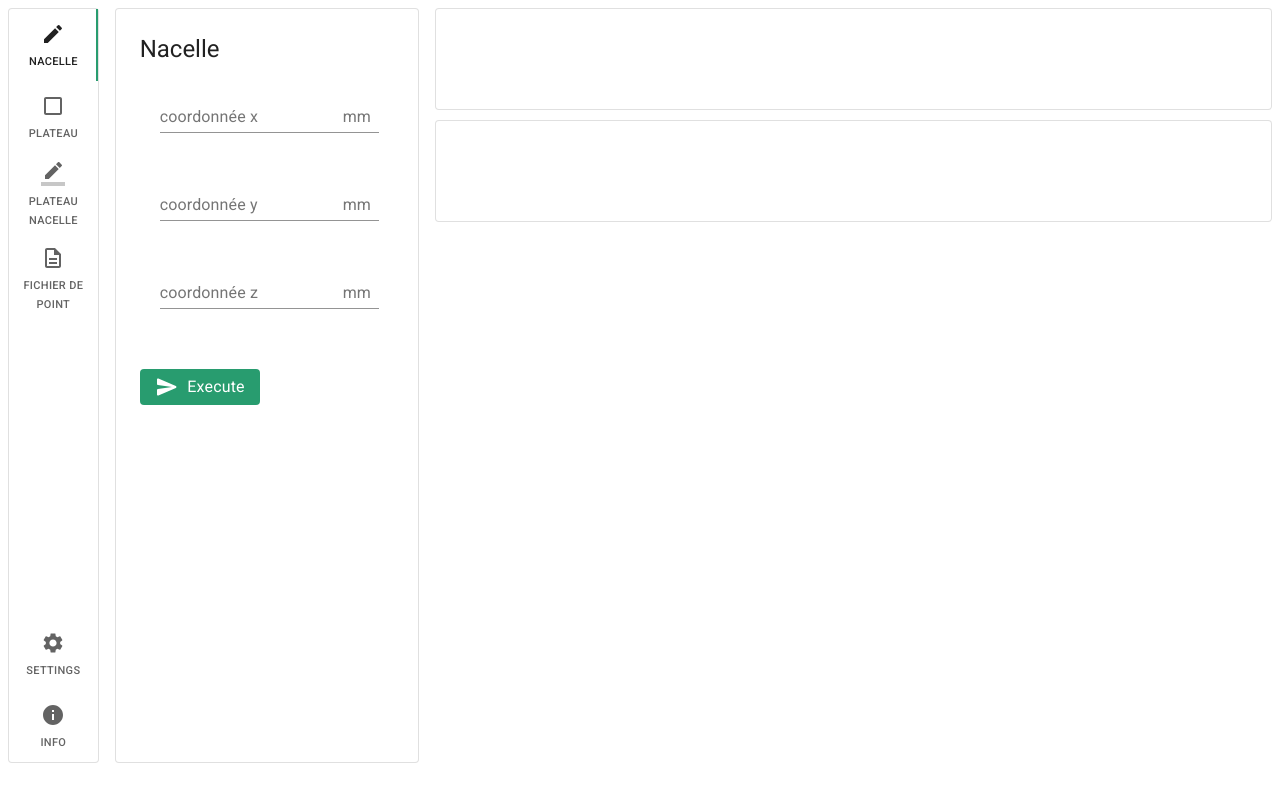
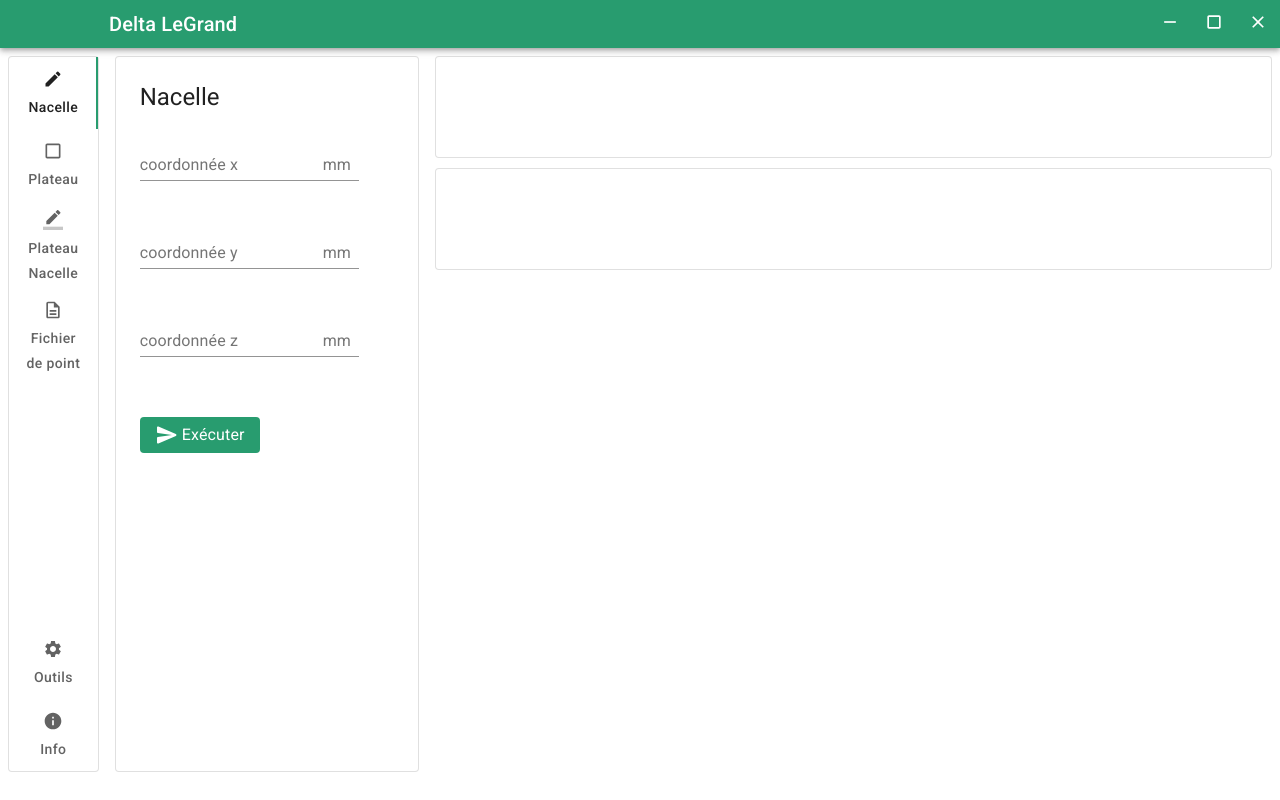
Before and after one commit to Badr-MOUFAD/Delta-LeGrand-Interface, a React app: page / in a window 1280 px wide. Built offline with nearby package versions, Linux system fonts and the light colour scheme.

Commit message:
tabs and command panel

```diff
--- a/main.js
+++ b/main.js
@@ -19,7 +19,8 @@
       worldSafeExecuteJavaScript: true,
       contextIsolation: true,
       //preload: path.join(__dirname, 'preload.js'),
-    }
+    },
+    frame: false
   })
 
   win.autoHideMenuBar = true;
--- a/src/App.js
+++ b/src/App.js
@@ -3,8 +3,13 @@
 
 import { makeStyles } from '@material-ui/core/styles';
 import { Button, Typography, Divider, Grid } from '@material-ui/core';
-import { Gird, Paper } from '@material-ui/core';
+import { Gird, Paper, AppBar, Toolbar, IconButton, ButtonGroup } from '@material-ui/core';
 import { TabPanel, TabContext } from "@material-ui/lab";
+
+import MenuIcon from '@material-ui/icons/Menu';
+import CropSquareIcon from '@material-ui/icons/CropSquare';
+import CloseIcon from '@material-ui/icons/Close';
+import RemoveIcon from '@material-ui/icons/Remove';
 
 import { deltaSelectors, changePosition } from '../src/redux/DeltaCommandSlice';
 import  AppTabs from './component/AppTabs';
@@ -13,7 +18,7 @@
 
 const useStyles = makeStyles((theme) => ({
     container: {
-      height: "100%"
+      height: "95%"
     },
     subContainer: {
       height: "98%"
@@ -21,6 +26,12 @@
     graphContainer: {
         marginBottom: "10px",
         minHeight: "100px"
+    },
+    appBar: {
+        backgroundColor: '#289C6F',
+    },
+    iconAppBar: {
+        color: "white"
     }
 }));
 
@@ -30,6 +41,20 @@
 
     return (
         <Grid className={classes.container} container spacing={2}>
+            <AppBar position="static" classes={{ root: classes.appBar}}>
+                <Grid container justify="space-between">
+                    <Toolbar variant="dense">
+                      <Typography variant="h6" style={{ marginLeft: '85px'}}>
+                        Delta LeGrand
+                      </Typography>
+                    </Toolbar>
+                    <Grid>
+                        <IconButton><RemoveIcon fontSize="small" classes={{ root: classes.iconAppBar}}/></IconButton>
+                        <IconButton>< CropSquareIcon fontSize="small" classes={{ root: classes.iconAppBar}}/></IconButton>
+                        <IconButton><CloseIcon fontSize="small" classes={{ root: classes.iconAppBar}}/></IconButton>
+                    </Grid>
+                </Grid>
+            </AppBar>
             <Grid className={classes.subContainer} item xs={1} >
                 <Paper className={classes.subContainer} variant="outlined">
                     <AppTabs />
--- a/src/component/AppTabs.js
+++ b/src/component/AppTabs.js
@@ -22,10 +22,12 @@
     },
     mainTab: {
         minWidth: "50px",
-        fontSize: "11px"
     },
     tab: {
-        backgroundColor: "#289C6F"
+        backgroundColor: "#289C6F",
+    },
+    tabLabel: {
+        textTransform: 'none',
     }
 }));
 
@@ -33,29 +35,29 @@
     command: {
         "Nacelle": {
             index: "0",
-            icon: <CreateIcon />
+            icon: <CreateIcon fontSize="small"/>
         },
         "Plateau": {
             index: "1",
-            icon: <CropDinIcon />
+            icon: <CropDinIcon fontSize="small"/>
         },
         "Plateau\nNacelle": {
             index: "2",
-            icon: <BorderColorIcon />
+            icon: <BorderColorIcon fontSize="small"/>
         },
         "Fichier\nde point":{
             index: "3",
-            icon: <DescriptionOutlinedIcon />
+            icon: <DescriptionOutlinedIcon fontSize="small"/>
         }
     },
     other: {
-        "Settings": {
+        "Outils": {
             index: "4",
-            icon: <SettingsIcon />
+            icon: <SettingsIcon fontSize="small"/>
         },
         "Info": {
             index: "5",
-            icon: <InfoIcon />
+            icon: <InfoIcon fontSize="small"/>
         }
     }
 }
@@ -83,6 +85,7 @@
                         label={tab}
                         value={tabs.command[tab].index}
                         icon={tabs.command[tab].icon}
+                        classes={{ labelIcon: classes.tabLabel }}
                         />
                 )}
             </Tabs>
@@ -99,6 +102,7 @@
                         label={tab}
                         value={tabs.other[tab].index}
                         icon={tabs.other[tab].icon}
+                        classes={{ labelIcon: classes.tabLabel }}
                         />
                 )}
             </Tabs>
--- a/src/component/NacellePlateauTab.js
+++ b/src/component/NacellePlateauTab.js
@@ -9,7 +9,7 @@
 
 const useStyles = makeStyles((theme) => ({
     container: {
-        paddingLeft: "20px",
+        paddingLeft: "0px",
     },
     textField: {
         marginTop: "0px",
@@ -117,7 +117,7 @@
                 <CustomButton>
                     <Grid container justify="space-between">
                         <SendRoundedIcon />
-                        <Typography>Execute</Typography>
+                        <Typography>Exécuter</Typography>
                     </Grid>
                 </CustomButton>
             </Grid>
--- a/src/component/NacelleTab.js
+++ b/src/component/NacelleTab.js
@@ -12,7 +12,7 @@
 
 const useStyles = makeStyles((theme) => ({
     container: {
-        paddingLeft: "20px"
+        paddingLeft: "0px"
     },
     textField: {
         marginTop: "20px",
@@ -82,7 +82,7 @@
                 <CustomButton>
                     <Grid container justify="space-between">
                         <SendRoundedIcon />
-                        <Typography>Execute</Typography>
+                        <Typography>Exécuter</Typography>
                     </Grid>
                 </CustomButton>
             </Grid>
--- a/src/component/PlateauTab.js
+++ b/src/component/PlateauTab.js
@@ -12,7 +12,7 @@
 
 const useStyles = makeStyles((theme) => ({
     container: {
-        paddingLeft: "20px"
+        paddingLeft: "0px"
     },
     textField: {
         marginTop: "20px",
@@ -79,7 +79,7 @@
                 <CustomButton>
                     <Grid container justify="space-between">
                         <SendRoundedIcon />
-                        <Typography>Execute</Typography>
+                        <Typography>Exécuter</Typography>
                     </Grid>
                 </CustomButton>
             </Grid>
```
